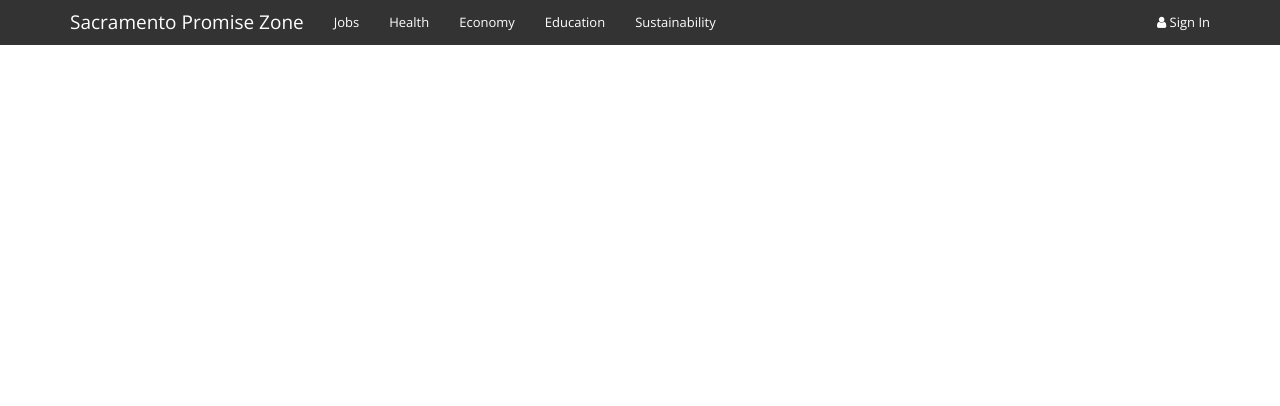
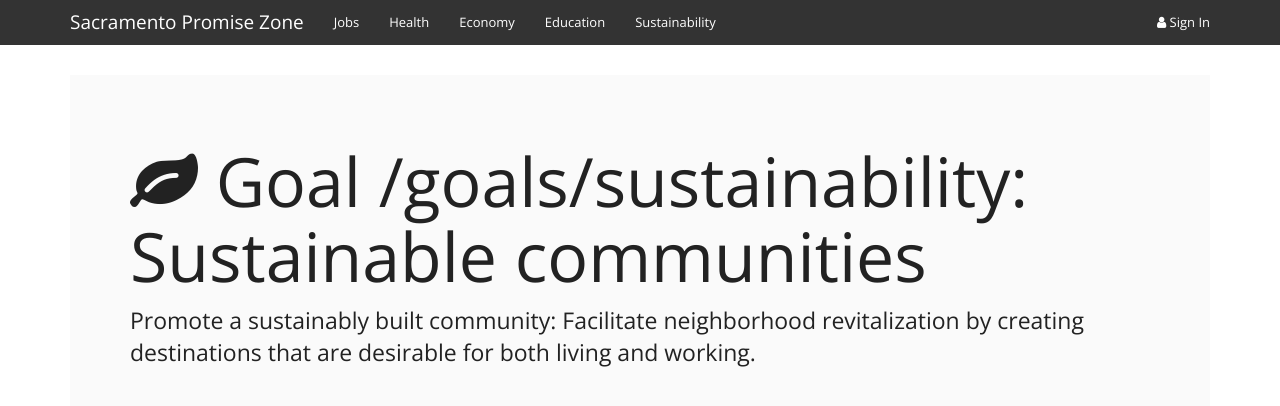
Before and after one commit to code4sac/digital-promise-zone, a Jekyll site: the page built from _goals/sustainability.md, in a window 1280 px wide. Shown: the top 406 px of the page. Built offline with Jekyll 4.4.1, drawn with Linux system fonts in a browser that asks for light colours; nearby versions of some CDN libraries.

Commit message:
Create initial goal pages

```diff
--- a/_config.yml
+++ b/_config.yml
@@ -1,4 +1,13 @@
 # Specify directory for Jekyll so we can use @imports.
 sass:
-  sass_dir:          _scss
-  # style:            :compressed
+  sass_dir: _scss
+  # style: :compressed
+
+# Permalinks
+permalink: pretty
+
+# Collections
+collections:
+  goals:
+    output: true
+    permalink: /goals/:path/
--- /dev/null
+++ b/_goals/sustainability.md
@@ -0,0 +1,7 @@
+---
+layout: goal
+id: 5
+name: Sustainable communities
+icon: leaf
+description: "Promote a sustainably built community: Facilitate neighborhood revitalization by creating destinations that are desirable for both living and working."
+---
--- a/_layouts/goal.html
+++ b/_layouts/goal.html
@@ -1,3 +1,10 @@
 ---
 layout: default
 ---
+
+<div class="container">
+  <div class="jumbotron">
+    <h1><i class="fa fa-{{ page.icon }}"></i> Goal {{ page.id }}: {{ page.name }}</h1>
+    <p>{{ page.description }}</p>
+  </div>
+</div>
--- a/_scss/_variables.scss
+++ b/_scss/_variables.scss
@@ -15,9 +15,9 @@
 $gray-light:             lighten($gray-base, 60%) !default;   // #999
 $gray-lighter:           lighten($gray-base, 93.5%) !default; // #eee
 
-$brand-primary:         #008cba !default;
-$brand-success:         #43ac6a !default;
-$brand-info:            #5bc0de !default;
+$brand-primary:         #008cba !default; // #008cba
+$brand-success:         #43ac6a !default; // #43ac6a
+$brand-info:            #5bc0de !default; // #5bc0de
 $brand-warning:         #E99002 !default;
 $brand-danger:          #F04124 !default;
 
```
Also changed, not shown: _goals/economy.md (added, +7 -0 lines), _goals/education.md (added, +7 -0 lines), _goals/health.md (added, +7 -0 lines), _goals/jobs.md (added, +7 -0 lines), goals/economy.md (+1 -1 lines), goals/education.md (deleted, +0 -4 lines), goals/health.md (deleted, +0 -4 lines), goals/jobs.md (deleted, +0 -4 lines), goals/sustainability.md (deleted, +0 -4 lines).
